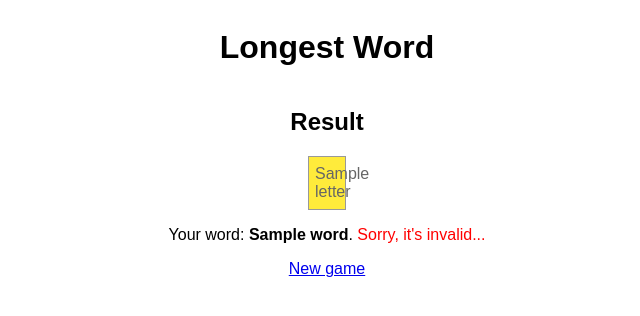
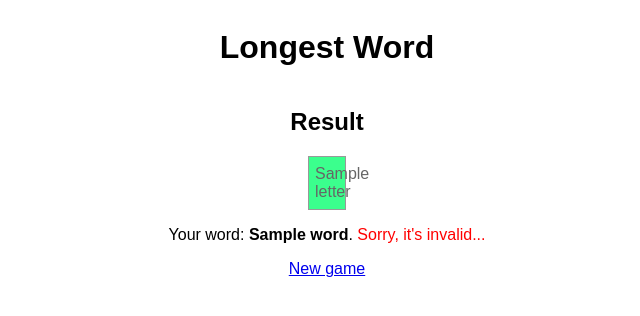
Before and after one commit to sifatkhan1990/longest-word, a Python web app: template templates/check.html in a window 1280 px wide. Shown: the top 316 px of the page, without its empty margins (313-953 px from the left). Run offline with Jinja, Linux system fonts and the light colour scheme; the template is opened without the code that fills it: most values are stand-ins (such as "Sample title", 1, 10 or a date in 2020).

Commit message:
Change letter grid background-color to a neew color

```diff
--- a/static/style.css
+++ b/static/style.css
@@ -12,7 +12,7 @@ body {
   width: 24px;
   display: inline-block;
   text-align: center;
-  background-color: #FFEB3B;
+  background-color: #3bff8d;
   color: #666;
 }
 #form, #results {
```
